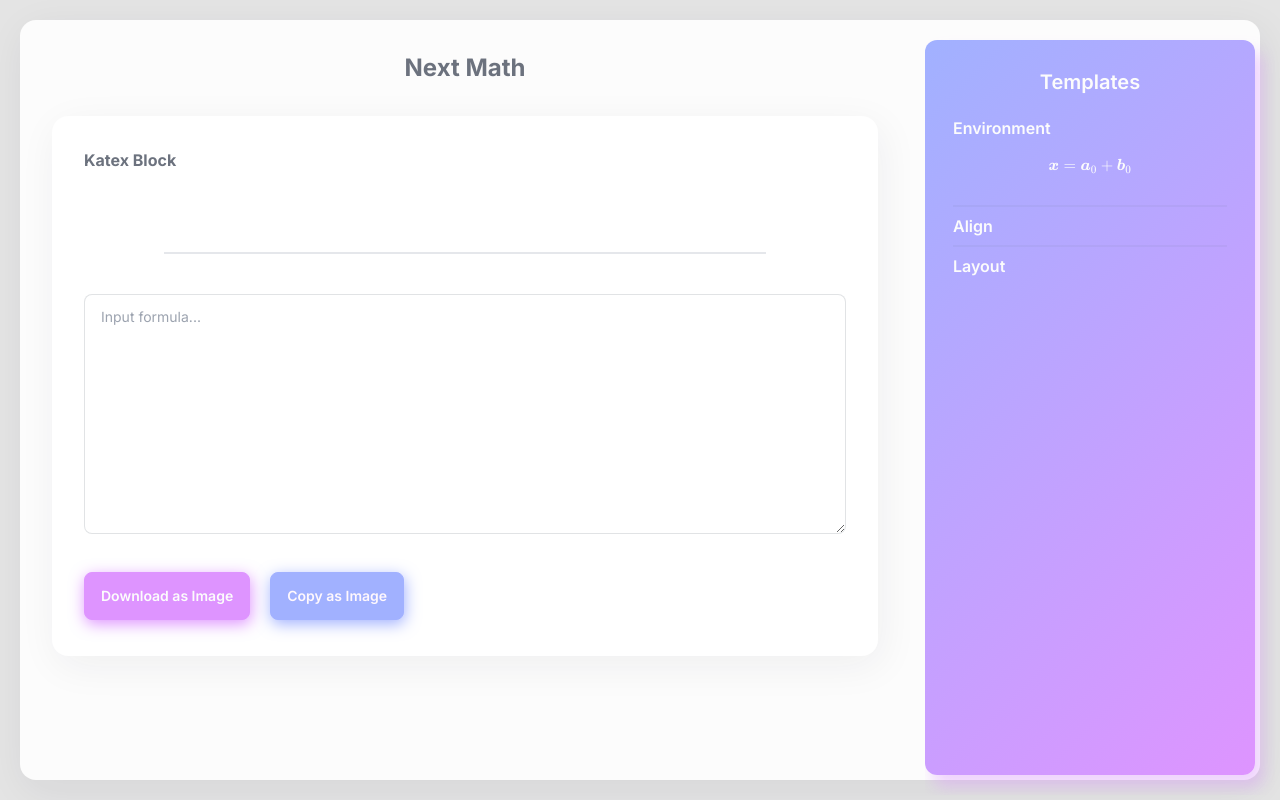
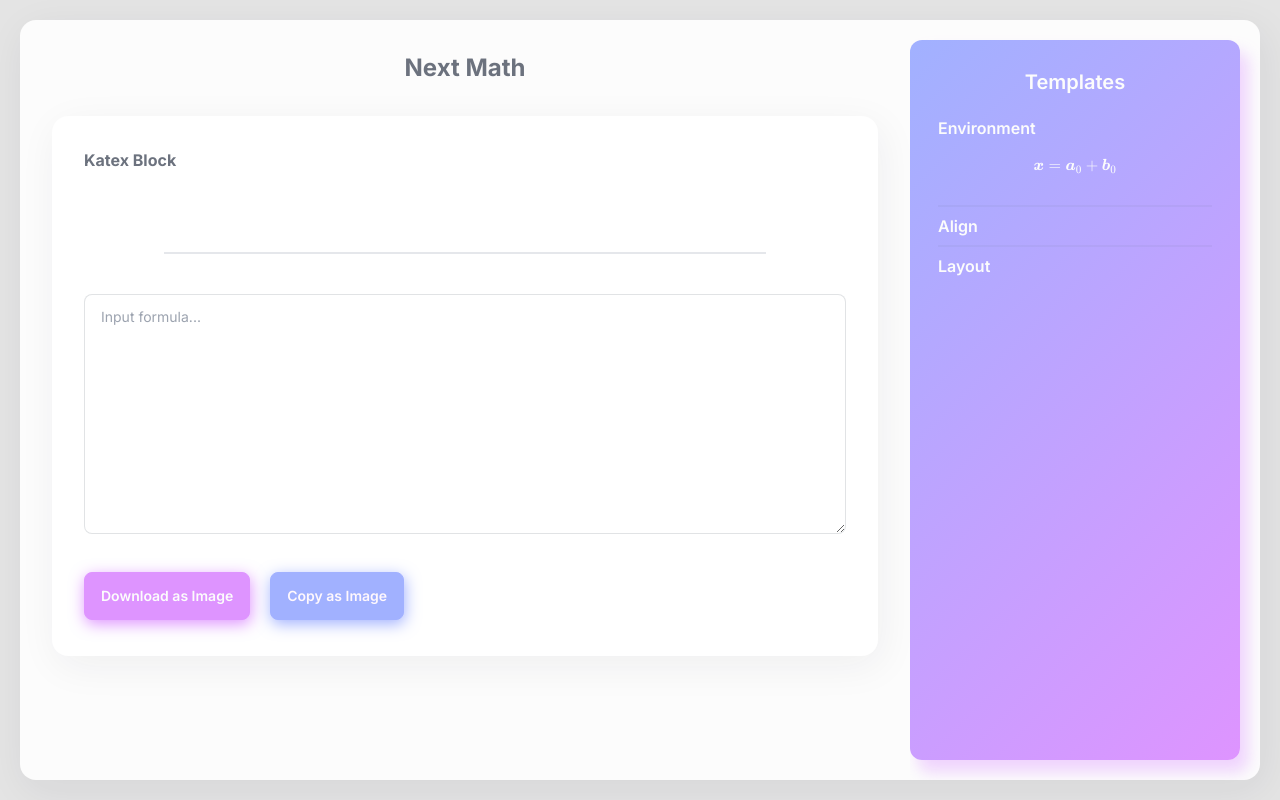
Before and after one commit to tf63/next-katex-exp, a Next.js app: page / in a window 1280 px wide. Built offline with nearby package versions, Linux system fonts and the light colour scheme.

Commit message:
[fix] adjust sidebar

```diff
--- a/app/(main)/layout.tsx
+++ b/app/(main)/layout.tsx
@@ -4,7 +4,7 @@ const MainLayout = ({ children }: { children: React.ReactNode }) => {
     return (
         <div className="h-full rounded-2xl bg-base-200 text-opacity-65 shadow-lg">
             <main className="h-full overflow-scroll rounded-lg  p-8 md:mr-[350px]">{children}</main>
-            <div className="h-sidebar fixed right-[5px] top-[20px] z-30 hidden w-[350px] overflow-scroll p-5 pl-0 md:flex">
+            <div className="fixed right-[1.25rem] top-[1.25rem] z-30 hidden w-[350px] overflow-scroll p-5 pl-0 h-sidebar md:flex">
                 <NavSidebar />
             </div>
         </div>
--- a/components/layout/nav-sidebar/nav-sidebar.tsx
+++ b/components/layout/nav-sidebar/nav-sidebar.tsx
@@ -4,7 +4,7 @@ import { CopyBlock } from '../copy-block'
 
 export const NavSidebar = () => {
     return (
-        <div className="bg-grad shadow-grad h-full w-full rounded-xl p-7 text-primary-content">
+        <div className="h-full w-full rounded-xl bg-grad p-7 text-primary-content shadow-grad">
             <h2 className="mb-5 text-center text-xl font-semibold ">Templates</h2>
             <p className="font-semibold">Environment</p>
             <CopyBlock text="\bm x = \bm a_0 + \bm b_0">
--- a/tailwind.config.js
+++ b/tailwind.config.js
@@ -36,7 +36,7 @@ const config = {
         function ({ addUtilities }) {
             const newUtilities = {
                 '.h-sidebar': {
-                    height: 'calc(100vh - 25px)',
+                    height: 'calc(100vh - 2.5rem)',
                 },
             }
             addUtilities(newUtilities, ['responsive', 'hover'])
```
